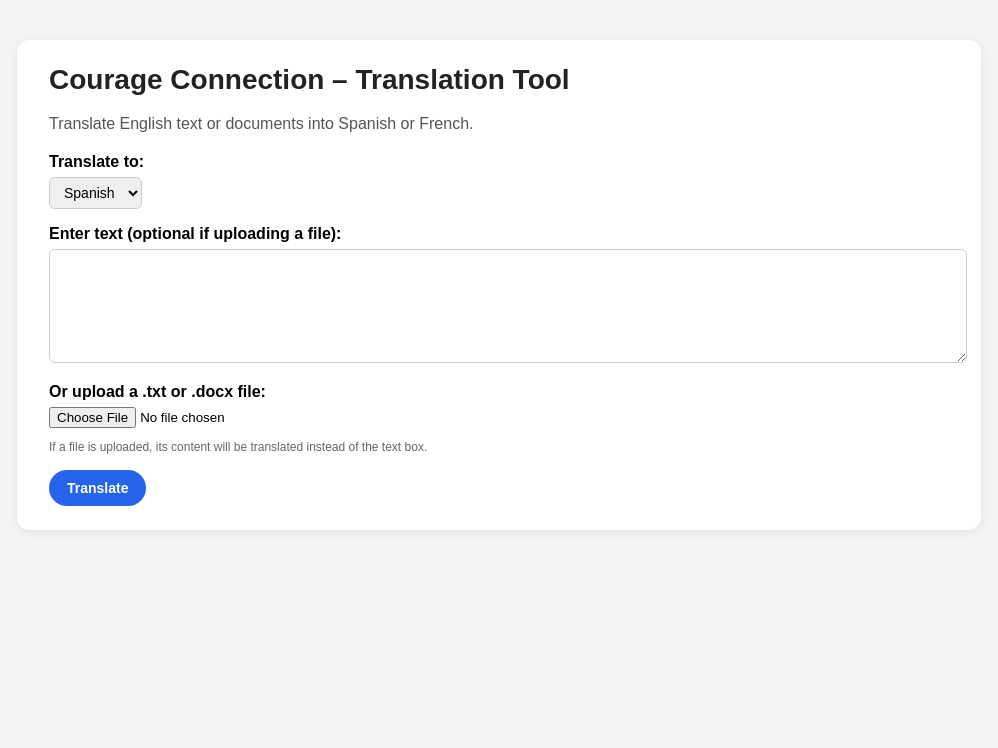
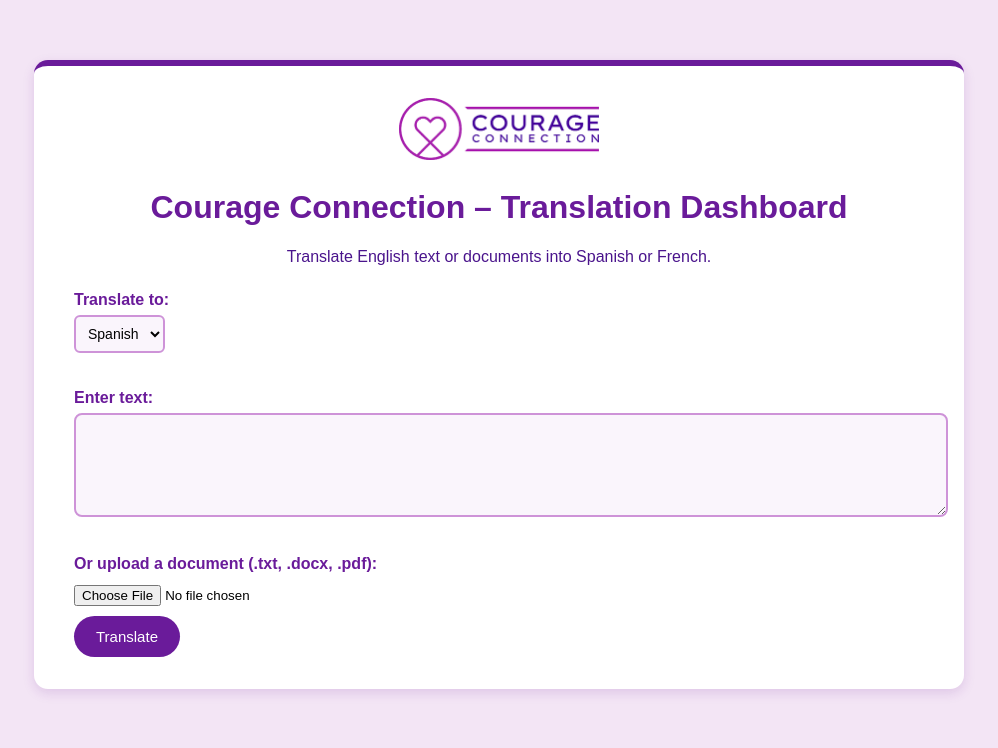
Before and after one commit to IrithChaturvedi/IS457-Courage-Connection-Translation-tool, a Flask app: page / in a window 1280 px wide. Shown: the top 748 px of the page, without its empty margins (141-1139 px from the left). Run offline with Flask 3, Linux system fonts and the light colour scheme.

Commit message:
personalization of the landing page - adding a logo and custom title.

```diff
--- a/translation dashboard/static/style.css
+++ b/translation dashboard/static/style.css
@@ -1,86 +1,114 @@
+/* GENERAL PAGE STYLING */
 body {
     font-family: Arial, sans-serif;
-    background: #f3f4f6;
+    background: #F3E5F5; /* light lavender */
     margin: 0;
-    padding: 0;
+    padding: 20px;
 }
 
+/* MAIN CONTAINER */
 .container {
-    max-width: 900px;
+    width: 850px;
     margin: 40px auto;
     background: #ffffff;
-    padding: 24px 32px;
-    border-radius: 12px;
-    box-shadow: 0 2px 10px rgba(0,0,0,0.08);
+    padding: 32px 40px;
+    border-radius: 14px;
+    box-shadow: 0 4px 12px rgba(106, 27, 154, 0.15); /* soft purple shadow */
+    border-top: 6px solid #6A1B9A;  /* brand purple top bar */
 }
 
+/* LOGO */
+.logo-container {
+    text-align: center;
+    margin-bottom: 15px;
+}
+
+.logo {
+    width: 200px;
+    height: auto;
+    margin-bottom: 10px;
+}
+
+/* HEADINGS */
 h1 {
-    margin-top: 0;
-    font-size: 28px;
-    color: #222;
+    text-align: center;
+    margin-top: 10px;
+    color: #6A1B9A;
 }
 
 .subtitle {
-    color: #555;
-    margin-bottom: 20px;
+    color: #4A148C;
+    text-align: center;
+    margin-bottom: 25px;
+    font-size: 16px;
 }
 
-.form-group {
-    margin-bottom: 16px;
-}
-
+/* FORMS */
 label {
+    font-weight: bold;
+    margin-top: 18px;
+    margin-bottom: 6px;
     display: block;
-    font-weight: 600;
-    margin-bottom: 6px;
+    color: #6A1B9A;
 }
 
 textarea {
     width: 100%;
-    padding: 8px;
-    border-radius: 6px;
-    border: 1px solid #ccc;
-    resize: vertical;
+    padding: 10px;
+    border-radius: 8px;
+    border: 2px solid #CE93D8;
+    margin-bottom: 16px;
     font-family: inherit;
     font-size: 14px;
+    background: #FAF5FC;
+}
+
+textarea:focus {
+    outline: none;
+    border-color: #6A1B9A;
 }
 
 input[type="file"] {
-    display: block;
-    margin-top: 4px;
+    margin-top: 6px;
 }
 
 select {
-    padding: 6px 10px;
+    padding: 8px;
     border-radius: 6px;
-    border: 1px solid #ccc;
+    border: 2px solid #CE93D8;
     font-size: 14px;
+    background: #FAF5FC;
+    margin-bottom: 18px;
 }
 
+select:focus {
+    outline: none;
+    border-color: #6A1B9A;
+}
+
+/* BUTTON */
 button {
-    background: #2563eb;
+    background: #6A1B9A;
     color: white;
-    padding: 10px 18px;
+    padding: 12px 22px;
     border: none;
     border-radius: 999px;
     cursor: pointer;
-    font-size: 14px;
-    font-weight: 600;
+    font-size: 15px;
+    display: block;
+    margin-top: 10px;
 }
 
 button:hover {
-    background: #1d4ed8;
+    background: #4A148C;
 }
 
+/* ERROR ALERT */
 .alert.error {
-    background: #fee2e2;
-    color: #b91c1c;
-    padding: 8px 12px;
+    background: #FFEBEE;
+    color: #C62828;
+    padding: 10px;
     border-radius: 6px;
-    margin-bottom: 16px;
+    margin-bottom: 15px;
+    border-left: 5px solid #C62828;
 }
-
-.hint {
-    font-size: 12px;
-    color: #666;
-}
--- a/translation dashboard/templates/index.html
+++ b/translation dashboard/templates/index.html
@@ -1,43 +1,40 @@
 <!DOCTYPE html>
-<html lang="en">
+<html>
 <head>
     <meta charset="UTF-8">
     <title>Courage Connection – Translation Tool</title>
     <link rel="stylesheet" href="{{ url_for('static', filename='style.css') }}">
 </head>
+
 <body>
 <div class="container">
-    <h1>Courage Connection – Translation Tool</h1>
-    <p class="subtitle">
-        Translate English text or documents into Spanish or French.
-    </p>
+
+    <!-- Logo Section -->
+    <div class="logo-container">
+        <img src="{{ url_for('static', filename='image.png') }}" alt="Courage Connection Logo" class="logo">
+    </div>
+
+    <h1>Courage Connection – Translation Dashboard</h1>
+    <p class="subtitle">Translate English text or documents into Spanish or French.</p>
 
     {% if error_message %}
         <div class="alert error">{{ error_message }}</div>
     {% endif %}
 
     <form method="POST" enctype="multipart/form-data">
-        <div class="form-group">
-            <label for="language">Translate to:</label>
-            <select name="language" id="language">
-                {% for lang in languages %}
-                    <option value="{{ lang }}" {% if lang == selected_language %}selected{% endif %}>
-                        {{ lang }}
-                    </option>
-                {% endfor %}
-            </select>
-        </div>
 
-        <div class="form-group">
-            <label for="text_input">Enter text (optional if uploading a file):</label>
-            <textarea id="text_input" name="text_input" rows="6">{{ original_text }}</textarea>
-        </div>
+        <label>Translate to:</label>
+        <select name="language">
+            {% for lang in languages %}
+                <option value="{{ lang }}" {% if lang == selected_language %}selected{% endif %}>{{ lang }}</option>
+            {% endfor %}
+        </select>
 
-        <div class="form-group">
-            <label for="file_input">Or upload a .txt or .docx file:</label>
-            <input type="file" id="file_input" name="file_input" accept=".txt,.docx">
-            <p class="hint">If a file is uploaded, its content will be translated instead of the text box.</p>
-        </div>
+        <label>Enter text:</label>
+        <textarea name="text_input" rows="5">{{ original_text }}</textarea>
+
+        <label>Or upload a document (.txt, .docx, .pdf):</label>
+        <input type="file" name="file_input" accept=".txt,.docx,.pdf">
 
         <button type="submit">Translate</button>
     </form>
```
Also changed, not shown: translation dashboard/static/image.png (added).
